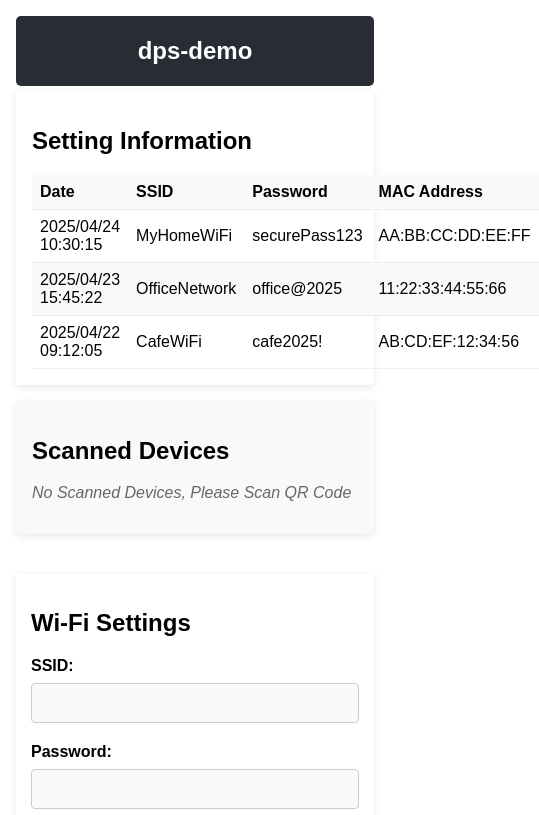
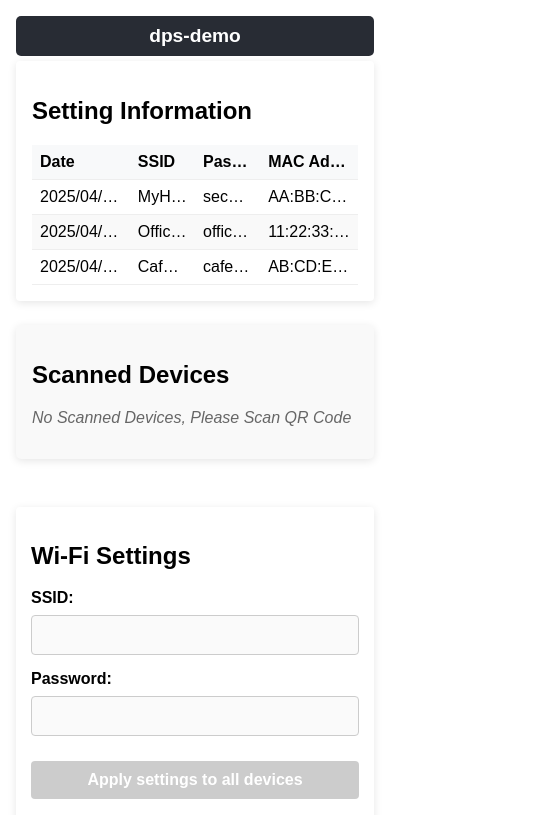
Before and after one commit to fujiwara-e/Qrdia, a React (Create React App) app in the folder frontend/: page / in a window 390 px wide. Shown: the top 815 px of the page, 539 px wide, since content can reach past the window. Built offline with nearby package versions, Linux system fonts and the light colour scheme.

Commit message:
Update to show three panels on the top row

```diff
--- a/frontend/src/App.css
+++ b/frontend/src/App.css
@@ -1,6 +1,7 @@
 /* 全体のレイアウト */
 .app-container {
-    max-width: 800px;
+    max-width: 1500px;
+    /* Changed from 100% to 1400px for better readability */
     margin: 0 auto;
     padding: 1rem;
     font-family: Arial, sans-serif;
@@ -13,12 +14,15 @@
     text-align: center;
     border-radius: 5px;
     margin-bottom: 5px;
+    width: 100%;
 }
 
 .app-main {
     display: flex;
     flex-direction: column;
     gap: 30px;
+    width: 100%;
+    /* Added to ensure full width */
 }
 
 .app-content {
@@ -45,18 +49,19 @@
     padding: 1rem;
     box-shadow: 0 2px 8px rgba(0, 0, 0, 0.1);
     border-radius: 4px;
+    min-width: auto;
 }
 
 .form-row {
     display: flex;
-    flex-wrap: wrap;
-    gap: 20px;
+    flex-direction: column;
+    gap: 15px;
     margin-bottom: 10px;
 }
 
 .form-group {
-    flex: 1;
-    min-width: 200px;
+    width: 100%;
+    min-width: auto;
 }
 
 .form-group label {
@@ -149,11 +154,14 @@ button:disabled {
 
 .history-table {
     overflow-x: auto;
+    width: 100%;
 }
 
 table {
     width: 100%;
     border-collapse: collapse;
+    table-layout: fixed;
+    /* Added for better space distribution */
 }
 
 table th,
@@ -161,6 +169,34 @@ table td {
     padding: 0.5rem;
     text-align: left;
     border-bottom: 1px solid #eee;
+    overflow: hidden;
+    text-overflow: ellipsis;
+    white-space: nowrap;
+}
+
+/* コラムの幅を調整 */
+table th:nth-child(1),
+table td:nth-child(1) {
+    /* Date column */
+    width: 30%;
+}
+
+table th:nth-child(2),
+table td:nth-child(2) {
+    /* SSID column */
+    width: 20%;
+}
+
+table th:nth-child(3),
+table td:nth-child(3) {
+    /* Password column */
+    width: 20%;
+}
+
+table th:nth-child(4),
+table td:nth-child(4) {
+    /* MAC Address column */
+    width: 30%;
 }
 
 table th {
@@ -189,12 +225,15 @@ table .no-data {
     border-radius: 5px;
     box-shadow: 0 2px 8px rgba(0, 0, 0, 0.1);
     margin-top: 20px;
+    width: 100%;
+    /* Added to ensure full width */
 }
 
 .scanner-container {
     position: relative;
     width: 100%;
-    max-width: 640px;
+    max-width: 900px;
+    /* キープ */
     margin: 0 auto;
 }
 
@@ -244,7 +283,8 @@ table .no-data {
 .scanner-video {
     width: 100%;
     height: auto;
-    max-width: 640px;
+    max-width: 900px;
+    /* Increased from 640px */
     margin: 0 auto;
     display: block;
     border-radius: 8px;
@@ -270,7 +310,8 @@ table .no-data {
 .video-container {
     position: relative;
     width: 100%;
-    max-width: 640px;
+    max-width: 900px;
+    /* キープ */
     margin: 0 auto 15px;
     overflow: hidden;
     border-radius: 8px;
@@ -327,8 +368,58 @@ table .no-data {
     flex-direction: column;
     gap: 1.5rem;
     width: 100%;
-    max-width: 800px;
+    max-width: 1500px;
+    /* Changed from 100% to 1400px */
     margin: 0 auto;
+}
+
+/* 横並びパネルレイアウト - wider spacing to utilize more screen */
+.panels-grid {
+    display: grid;
+    grid-template-columns: 1fr 1fr;
+    gap: 2rem;
+    /* Increased from 1rem */
+    width: 100%;
+}
+
+.panels-grid.three-columns {
+    grid-template-columns: 1.5fr 1fr 0.8fr;
+    gap: 1.5rem;
+    /* Added specific gap for 3 columns */
+}
+
+@media (max-width: 1400px) {
+
+    /* Changed from 1200px */
+    .panels-grid.three-columns {
+        grid-template-columns: 1.5fr 1fr;
+    }
+}
+
+@media (max-width: 768px) {
+    .app-main {
+        gap: 20px;
+    }
+
+    .config-form,
+    .history-table,
+    .qr-scanner {
+        padding: 15px;
+    }
+
+    .app-content {
+        grid-template-columns: 1fr;
+        padding: 0.5rem;
+    }
+
+    .vertical-layout {
+        gap: 1rem;
+    }
+
+    .panels-grid,
+    .panels-grid.three-columns {
+        grid-template-columns: 1fr;
+    }
 }
 
 /* スキャン成功時のオーバーレイ */
@@ -430,6 +521,7 @@ table .no-data {
     width: 100%;
     margin-top: 15px;
     font-size: 16px;
+
 }
 
 .submit-button:hover:not(:disabled) {
@@ -465,4 +557,9 @@ table .no-data {
     .vertical-layout {
         gap: 1rem;
     }
+
+    .panels-grid,
+    .panels-grid.three-columns {
+        grid-template-columns: 1fr;
+    }
 }
--- a/frontend/src/App.js
+++ b/frontend/src/App.js
@@ -196,6 +196,8 @@ function App() {
     return (
         <Layout>
             <div className="vertical-layout">
+                {/* Three Panels Grid - All three panels side by side */}
+                <div className="panels-grid three-columns">
                     <HistoryTable history={history} />
 
                     <div className="scanned-devices-section">
@@ -224,6 +226,7 @@ function App() {
                         disabled={scannedDevices.length === 0}
                         loading={loading}
                     />
+                </div>
 
                 {error && (
                     <div className="error-message">
--- a/frontend/src/components/Layout.js
+++ b/frontend/src/components/Layout.js
@@ -3,8 +3,8 @@ import React from 'react';
 function Layout({ children }) {
     return (
         <div className="app-container">
-            <header className="app-header">
-                <h2>dps-demo</h2>
+            <header className="app-header" style={{ padding: '0.5rem 1rem', minHeight: '40px', display: 'flex', alignItems: 'center', justifyContent: 'center' }}>
+                <h2 style={{ margin: '0', fontSize: '1.2rem' }}>dps-demo</h2>
             </header>
             <main className="app-main">
                 {children}
```
Lines whose indentation alone changed are shown as unchanged.
